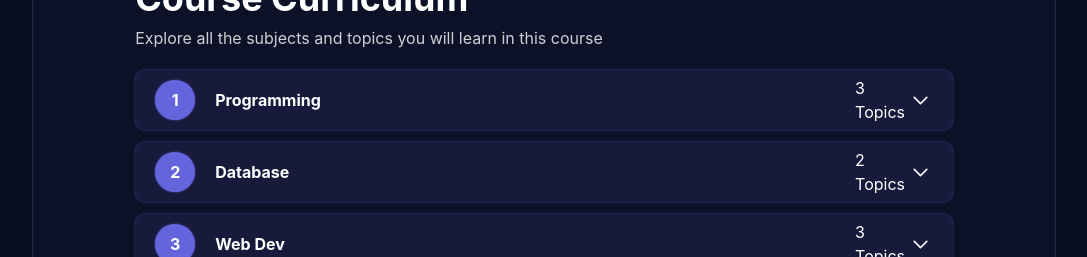
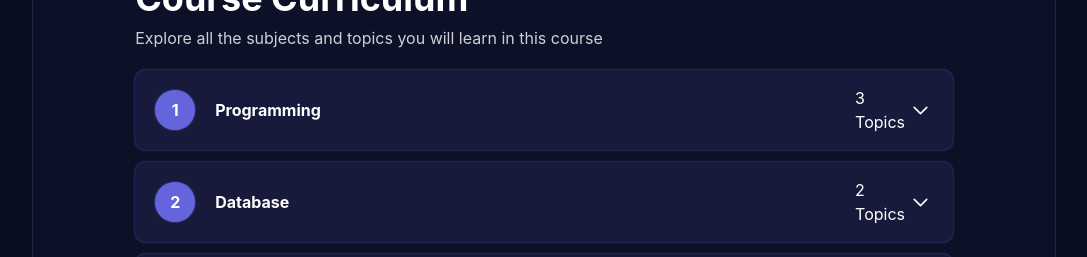
Before and after one commit to aakhmakhkout/Edu-Devora, a React (Vite) app: page /1 in a window 1280 px wide. Shown: the part 543-800 px from the top of the page, without its empty margins (96-1183 px from the left). Built offline with nearby package versions, Linux system fonts and the light colour scheme.

Commit message:
edu-devora v1 up: updating details page, creating topics list dropdown menu

```diff
--- a/src/components/Details/Bottom/Bottom.jsx
+++ b/src/components/Details/Bottom/Bottom.jsx
@@ -1,9 +1,23 @@
 import { Link } from "react-router-dom";
 import {ChevronDown} from "lucide-react"
+import { useState } from "react";
 
 const Bottom = ({data}) => {
 const {result} = data
 const isCourse = result.type === "course";
+const [dropdown, setdropdown] = useState(null)
+
+const tps = result.subjects.map (({topics}) => topics)
+
+const ShowHideList = () => {
+
+    return  <ul className={`flex flex-col justify-start items-start text-white text-8xl` }>
+                                    {/* {tps.map((items, idx)=> {
+                                        return <li key={idx}><Link href="">{items}</Link></li>
+                                    })} */}
+                                    hello
+                            </ul>
+}
 
   return (
     <div  className="bg-[#0c1127] max-w-[80%] w-[80%] min-h-100 border border-white/10 rounded-[10px]">
@@ -15,25 +29,29 @@ const isCourse = result.type === "course";
 
             <div className="flex flex-col gap-3 items-center w-full">
                 {result.subjects.map(({name, topics}, idx)=> {
+                    console.log(idx)
                     const howManyTopics = topics.length
-                    return <div key={idx} className="flex bg-[#443d8934] w-[80%] justify-between min-h-15 items-center px-5 rounded-[10px] borders subjectList">
+                    return <div key={idx} className="flex bg-[#443d8934] w-[80%] justify-between min-h-15 items-center px-5 rounded-[10px] borders subjectList flex-col">
+                        <div className="flex w-full justify-center items-center h-20">
                         <div className="flex w-[50%] gap-5 items-center">
                         <h1 className="bg-[#6464dc] w-10 h-10 flex justify-center items-center font-bold rounded-full borders">{idx+1}</h1>
                         <h1 className="font-bold">{name}</h1>
                         </div>
 
-                        <div className="flex flex-col w-[50%] items-end">
+                        <div className="flex flex-col w-[50%] items-end ">
                             <div className="flex justify-between w-[20%]">
                             <h1>{howManyTopics} Topics</h1>
-                            <button><ChevronDown size={25} strokeWidth={1.5} /></button>
+                              <button onClick={()=> {
+                                setdropdown(idx)
+
+                                    {console.log(dropdown)}
+                                    // <ShowHideList />
+
+
+                            }}><ChevronDown size={25} strokeWidth={1.5}/></button>
                             </div>
-                            <ul className="flex flex-col justify-start items-start bg-white/50 topicList">
-                                {topics.map((items, idx)=> {
-                                    return <li key={idx}><Link href="">{items}</Link></li>
-                                })}
-                            </ul>
+                            </div>
                         </div>
-
                     </div>
                 })}
             </div>
--- a/src/data/courses.js
+++ b/src/data/courses.js
@@ -219,11 +219,11 @@ export const courseDetails = [
     type: "course",
     courseName: "BCA Complete Course",
     subjects: [
-      { name: "Programming", topics: ["C", "Java", "Python"] },
-      { name: "Database", topics: ["SQL", "MongoDB"] },
-      { name: "Web Dev", topics: ["HTML", "CSS", "JS"] },
-      { name: "Operating Systems", topics: ["Processes", "Memory"] },
-      { name: "Networking", topics: ["OSI", "Protocols"] }
+      {id:1, name: "Programming", topics: ["C", "Java", "Python"] },
+      {id:2, name: "Database", topics: ["SQL", "MongoDB"] },
+      {id:3, name: "Web Dev", topics: ["HTML", "CSS", "JS"] },
+      {id:4, name: "Operating Systems", topics: ["Processes", "Memory"] },
+      {id:5, name: "Networking", topics: ["OSI", "Protocols"] }
     ],
     topics: 90,
     duration: 3,
@@ -236,11 +236,11 @@ export const courseDetails = [
     type: "course",
     courseName: "Full Stack Web Development",
     subjects: [
-      { name: "Frontend", topics: ["React", "Hooks", "Routing"] },
-      { name: "Backend", topics: ["Node", "Express"] },
-      { name: "Database", topics: ["MongoDB", "Schemas"] },
-      { name: "Authentication", topics: ["JWT", "OAuth"] },
-      { name: "Deployment", topics: ["Vercel", "Netlify"] }
+      {id:1, name: "Frontend", topics: ["React", "Hooks", "Routing"] },
+      {id:2, name: "Backend", topics: ["Node", "Express"] },
+      {id:3, name: "Database", topics: ["MongoDB", "Schemas"] },
+      {id:4, name: "Authentication", topics: ["JWT", "OAuth"] },
+      {id:5, name: "Deployment", topics: ["Vercel", "Netlify"] }
     ],
     topics: 110,
     duration: 4,
@@ -253,7 +253,7 @@ export const courseDetails = [
     type: "course",
     courseName: "Data Science & Analytics",
     subjects: [
-      { name: "Python", topics: ["Pandas", "NumPy"] },
+      {id:1, name: "Python", topics: ["Pandas", "NumPy"] },
       { name: "Statistics", topics: ["Mean", "Variance"] },
       { name: "Machine Learning", topics: ["Regression", "Classification"] },
       { name: "Visualization", topics: ["Matplotlib"] },
--- a/src/index.css
+++ b/src/index.css
@@ -468,15 +468,36 @@ box-shadow: 0px 0px 2px 0px rgba(100,100,220,0.9);
     box-shadow: 0px 0px 20px 5px rgba(32, 21, 85, 0.236);
 }
 
-.topicList {
+.normal {
     display: none;
+    width: 100%;
+    display: flex;
+    gap: 10px;
+    padding: 20px;
+    border-top: 2px solid rgba(100, 60, 146, 0.448);
+    transition: all ease 0.3s;
+}
+
+.normal > li {
+    display: flex;
+    height: 40px;
+    align-items: center;
+    padding: 0px 10px;
+    background-color: rgb(75, 62, 123);
+    width: 80%;
+    border-radius: 10px;
 }
 
 .subjectList {
     transition: all ease 0.3s;
 
     &:hover {
-        background-color: #453d89;
+       transform: scale(1.05);
 
     }
 }
+
+.hideTopicsList {
+    display: none;
+    transition: all ease 0.3s;
+}
```
